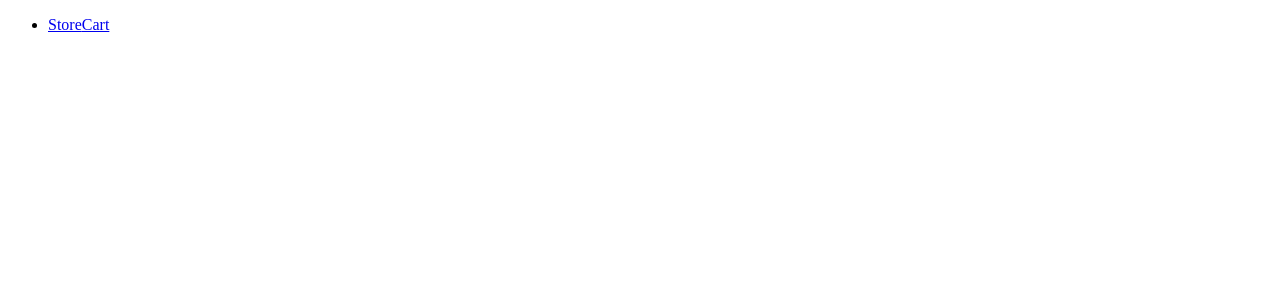
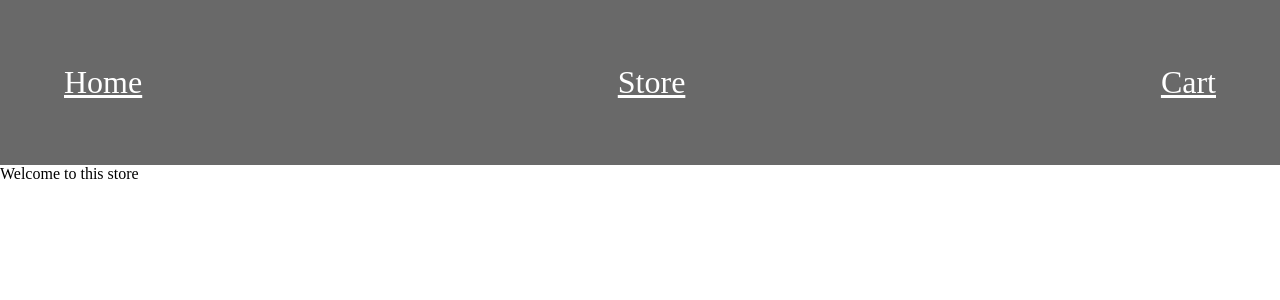
Before and after one commit to andreaamasio/Project-Shopping-Cart-React-, a React (Vite) app: page / in a window 1280 px wide. Shown: the top 300 px of the page. Built offline with nearby package versions, Linux system fonts and the light colour scheme.

Commit message:
added NavBar styles to add logic and content to other components

```diff
--- a/src/components/NavBar.jsx
+++ b/src/components/NavBar.jsx
@@ -1,15 +1,20 @@
 import { Link, Outlet } from "react-router-dom"
 const NavBar = () => {
   return (
-    <div>
-      <ul>
+    <>
+      <div className="nav">
+        <ul className="nav-list">
           <li>
+            <Link to="/">Home</Link>
             <Link to="shop">Store</Link>
             <Link to="cart">Cart</Link>
           </li>
         </ul>
+      </div>
+      <div className="outlet">
         <Outlet />
       </div>
+    </>
   )
 }
 export default NavBar
--- /dev/null
+++ b/src/components/styles.css
@@ -0,0 +1,18 @@
+* {
+  box-sizing: border-box;
+  margin: 0;
+  padding: 0;
+}
+.nav {
+  background-color: dimgrey;
+}
+
+.nav-list * {
+  display: flex;
+  justify-content: space-between;
+  align-items: center;
+  font-size: 2rem;
+  color: white;
+  list-style: none;
+  padding: 2rem;
+}
--- a/src/main.jsx
+++ b/src/main.jsx
@@ -1,10 +1,9 @@
 import { StrictMode } from "react"
 import { createRoot } from "react-dom/client"
 import { createBrowserRouter, RouterProvider } from "react-router-dom"
-//import './index.css'
+import "./components/styles.css"
 import Shop from "./components/Shop"
 import Cart from "./components/Cart"
-import { NavLink } from "react-router-dom"
 import NotFoundPage from "./components/NotFoundPage"
 import NavBar from "./components/NavBar"
 
@@ -14,6 +13,7 @@ const router = createBrowserRouter([
     element: <NavBar />,
     errorElement: <NotFoundPage />,
     children: [
+      { path: "/", element: <>Welcome to this store</> },
       { path: "shop", element: <Shop /> },
       { path: "cart", element: <Cart /> },
     ],
```
Lines whose indentation alone changed are shown as unchanged.
